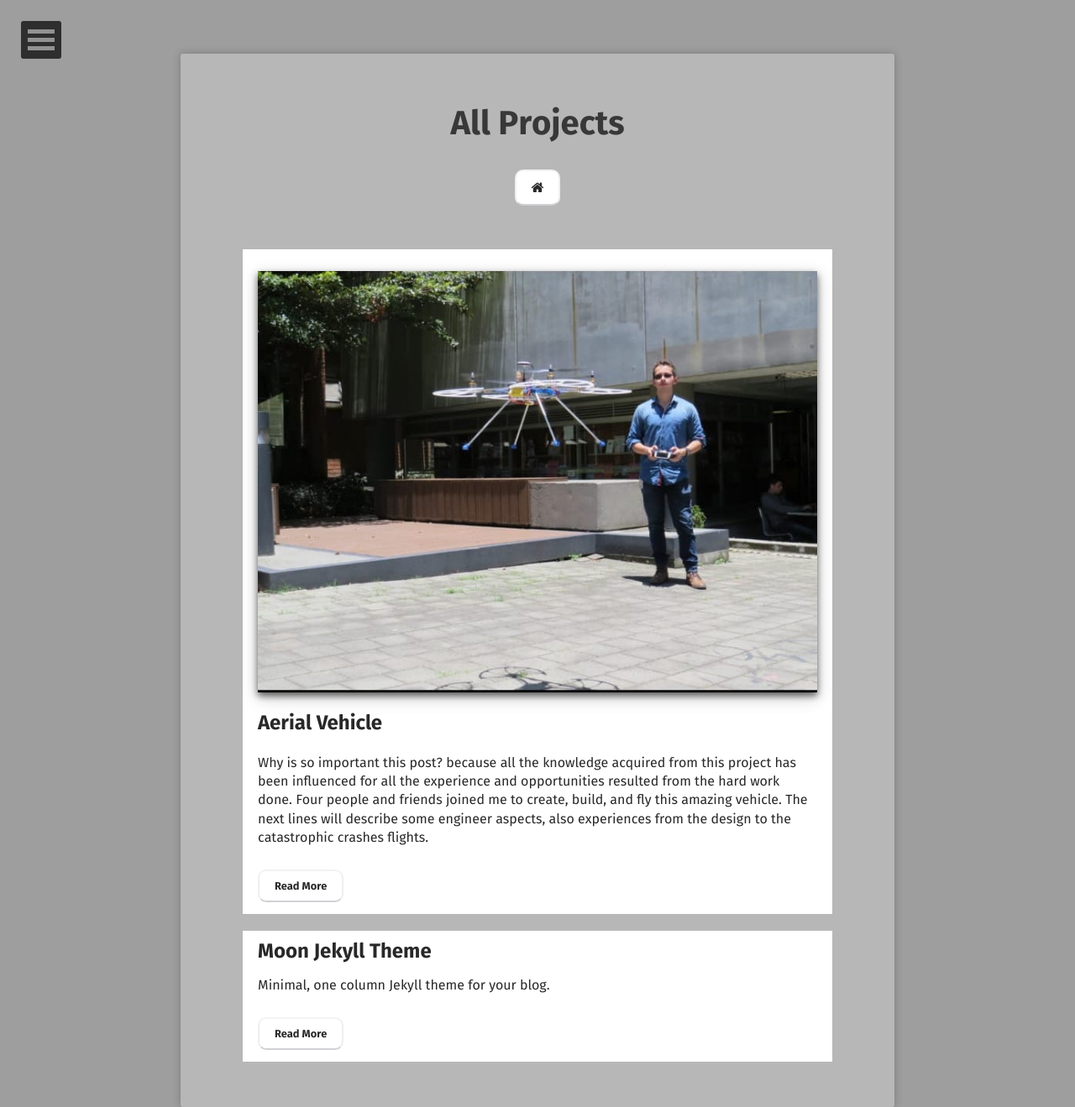
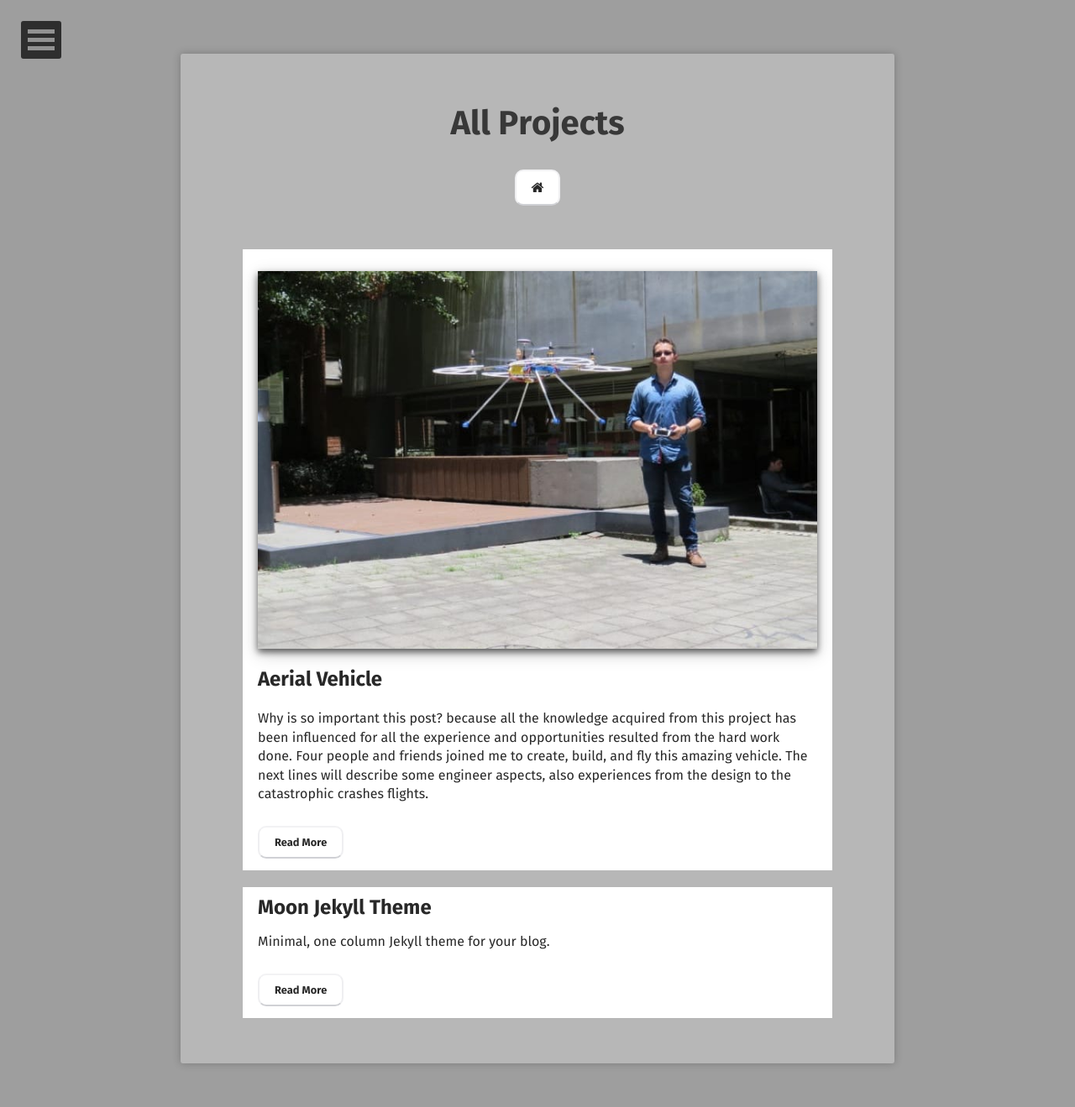
Before and after one commit to dfalveargOT/dfalveargOT.github.io, a Jekyll site: the page built from projects/index.md, in a window 1280 px wide. Shown: the whole page at 84% size. Built offline with Jekyll 4.4.1, drawn with Linux system fonts in a browser that asks for light colours; some web fonts are replaced; after the commit the page ends 1267 px from its top, so only the background shows below that.

Commit message:
Update elements.scss

```diff
--- a/_sass/elements.scss
+++ b/_sass/elements.scss
@@ -139,7 +139,7 @@ img {
     box-shadow: 0 4px 8px 0 rgba(0, 0, 0, 0.6), 0 6px 20px 0 rgba(0, 0, 0, 0.19);
     width: 100%;
     max-width: 100%;
-    min-height: 50vh; // ten percent of the view port
+    max-height: 50vh; // ten percent of the view port
     height: auto;
     display: block;
     //padding: auto;
@@ -152,11 +152,12 @@ img {
     @media #{$small} {
         max-width: 100%;
         width: 100%;
-        min-height: 35vh;
+        max-height: 30vh;
         height: auto;
         box-sizing: border-box;
     }
 }
+
 
 .post-thumbnail {
     width: 50%;
```
